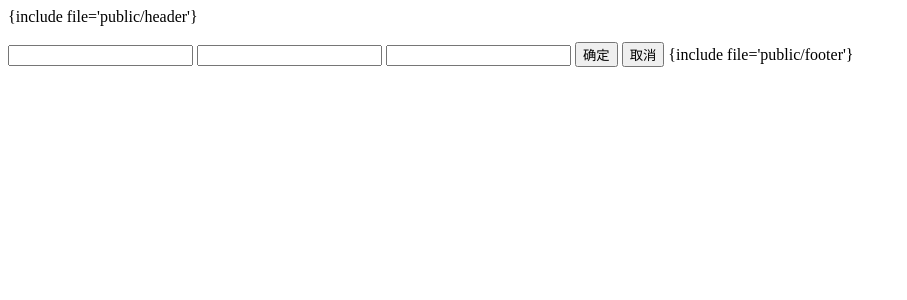
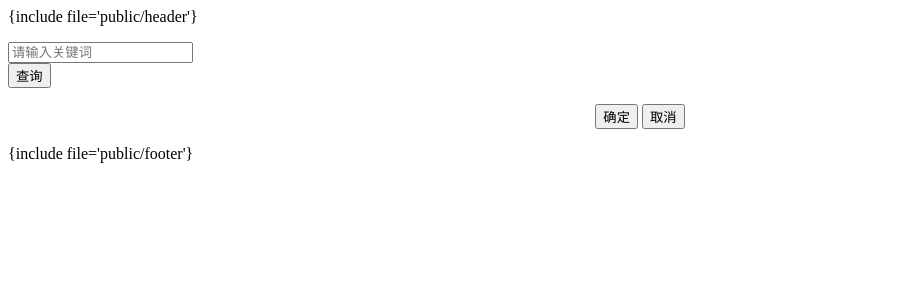
Before and after one commit to njgj/gocms-V2.0, a PHP site: the page made by application/manage/view/tree/index.html in a window 1280 px wide. Shown: the top 300 px of the page, without its empty margins (0-907 px from the left). Run offline with PHP 8.4, Linux system fonts and the light colour scheme; the template is opened without the code that fills it, so the values that code supplies are empty; some libraries are stand-ins or nearby versions.

Commit message:
修复若干bug

```diff
--- a/application/common.php
+++ b/application/common.php
@@ -126,7 +126,7 @@ function selectBox($tableName,$inputType,$inputName,$id,$defaultValue=NULL,$zdNa
     global $db;
     $classname=getClassName($tableName,$id);
     $res=db($tableName)->where('parentid',$id)->order('orderid')->select();
-    $str='';
+    $str=$mstr='';
     foreach ($res as $row){
         if(strtolower($inputType)=='radio' || strtolower($inputType)=='checkbox'){
             $flag=false;
--- a/application/manage/view/tree/index.html
+++ b/application/manage/view/tree/index.html
@@ -1,15 +1,22 @@
 {include file='public/header'}
 <body>
+<p>
+<div class="layui-inline">
+    <input type="text" name="key" id="key" class="layui-input" placeholder="请输入关键词">
+</div>
+<button class="layui-btn" onclick="getNodesByParamFuzzy()">查询</button>
+</p>
 
+    <ul id="demo" class="ztree" style="margin: 10px 0"></ul>
 
-    <ul id="demo" class="ztree"></ul>
+    <input type="hidden" name='names' id='names' readonly>
+    <input type="hidden" name='ids' id='ids' readonly>
+    <input type="hidden" name='codes' id='codes' readonly>
 
-    <input type="text" name='names' id='names' readonly>
-    <input type="text" name='ids' id='ids' readonly>
-    <input type="text" name='codes' id='codes' readonly>
-
+<p align="center">
     <button class="layui-btn"  onclick="getValue()">确定</button>
-    <button class="layui-btn"  onclick="clearValue()">取消</button>
+    <button class="layui-btn layui-btn-danger"  onclick="clearValue()">取消</button>
+</p>
 
 {include file='public/footer'}
 <script src="__STATIC__/ztree/js/jquery-1.4.4.min.js"></script>
@@ -69,14 +76,16 @@
                 }
                 //alert(msg);
             } else {
-                alert("没有找到匹配的节点，请更换搜索条件");
+                layer.msg("没有找到匹配的节点");
             }
+        }else{
+            layer.msg("请输入关键词查询");
         }
     }
 
     function zTreeOnBeforeClick(treeId, treeNode) {
         var check = (treeNode && !treeNode.isParent);
-        if (!check)  alert("请选择其子节点！");
+        if (!check)  layer.msg("请选择其子节点！");
         return check;
     }
 
--- a/public/static/manage/common.js
+++ b/public/static/manage/common.js
@@ -140,9 +140,9 @@ layui.use(['layer','table','form'], function(){
 			type: 2,
 			skin: 'layui-layer-lan',
 			title:'请选择...',
-			area: ['260px', '440px'],
+			area: ['260px', '450px'],
 			maxmin: false,
-			content:__ROOT__+'/manage/tree?tb='+options.tablename+'&textid='+options.textid+'&codeid='+options.codeid+'&id='+options.id+'&isdx='+options.isdx+'&flag='+options.flag+'&iscode='+options.iscode
+			content:__ROOT__+'/manage/tree?tb='+options.tablename+'&textid='+options.textid+'&codeid='+options.codeid+'&id='+options.id+'&isdx='+options.isdx+'&flag='+options.flag+'&iscode='+options.iscode+'&tmp='+new Date().getTime()
 		});
 	}
 });
```
Also changed, not shown: application/manage/view/inst/add.html (+5 -9 lines).
